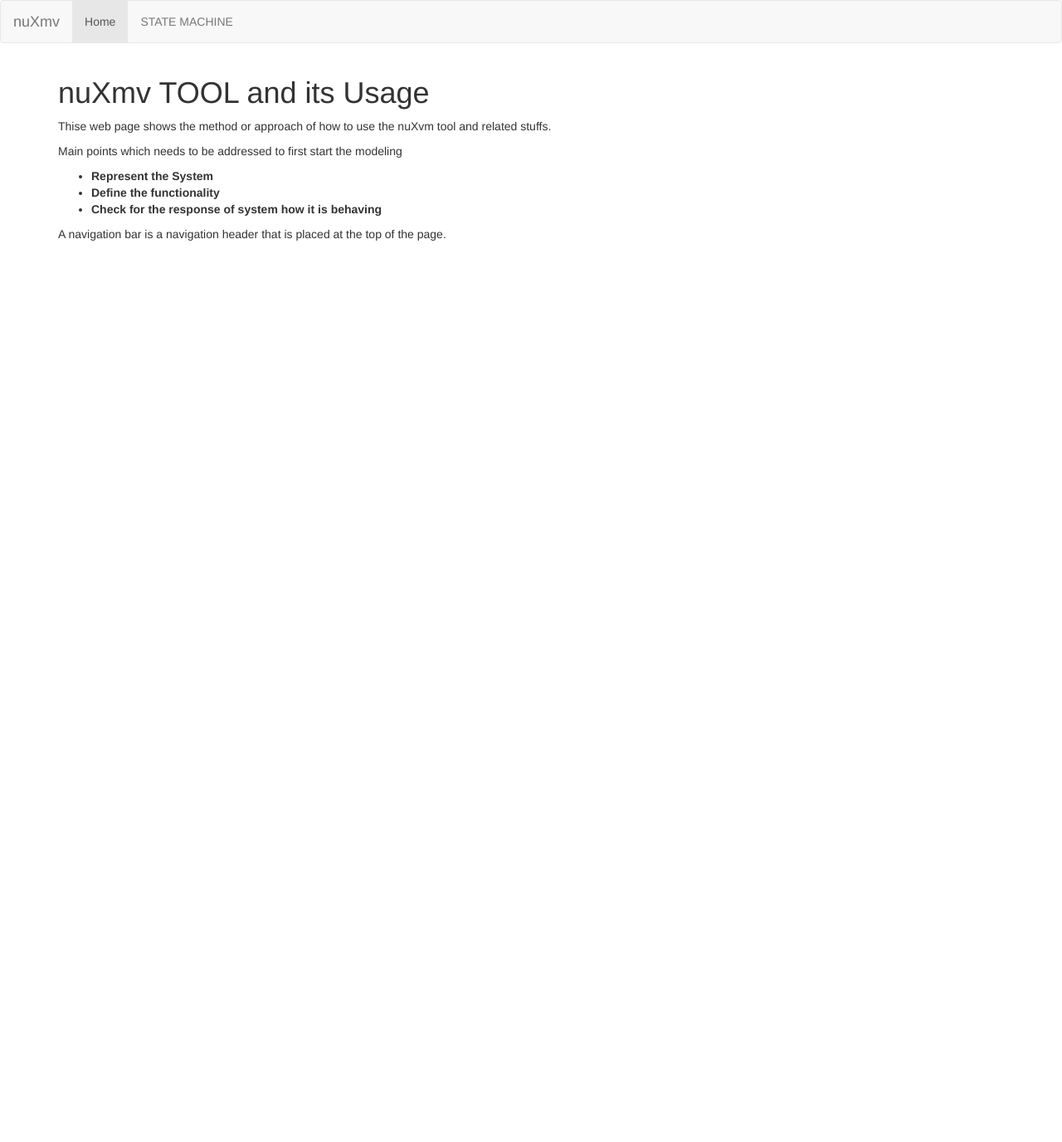
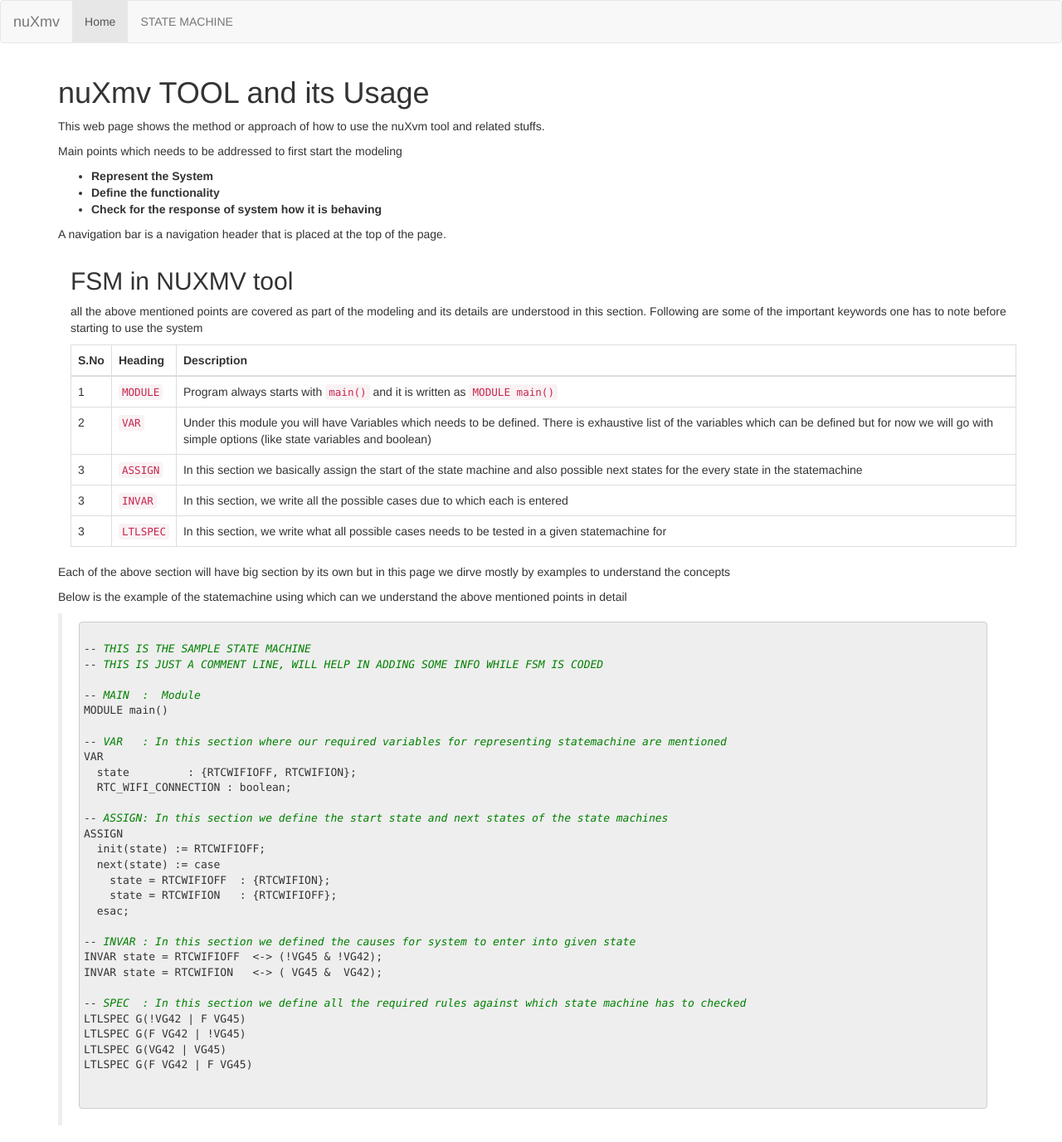
Before and after one commit to viswanath27/modelchecker, a Flask app: page / in a window 1280 px wide. Shown: the whole page at 83% size. Before the commit the page ends 290 px from the top, so only its background shows below. Run offline with Flask 2, Linux system fonts and the light colour scheme; some libraries are stand-ins or nearby versions.

Commit message:
added more information to the site

```diff
--- a/app.py
+++ b/app.py
@@ -9,8 +9,8 @@ app = Flask(__name__)
 app.config['SECRET_KEY'] = '16e562d5ee25333ffd3e53f3c879a125'
 
 @app.route('/')
-def start():
-    return render_template("info.html")
+def home():
+    return render_template("home.html")
 
 def process_kill():
     time.sleep(2)
--- /dev/null
+++ b/templates/home.html
@@ -0,0 +1,95 @@
+{% extends "layout.html" %}
+
+{% block content %}
+
+<h1> nuXmv TOOL and its Usage </h1>
+<p>This web page shows the method or approach of how to use the nuXvm tool and related stuffs.</p>
+<p>Main points which needs to be addressed to first start the modeling </p>
+<ul>
+	<li><b>Represent the System</b></li>
+	<li><b>Define the functionality</b></li>
+	<li><b>Check for the response of system how it is behaving </b></li>
+</ul>
+  <p>A navigation bar is a navigation header that is placed at the top of the page.</p>
+
+
+<div class="container">
+  <h2>FSM in NUXMV tool</h2>
+  <p>all the above mentioned points are covered as part of the modeling and its details are understood in this section. Following are some of the important keywords one has to note before starting to use the system</p>
+  <table class="table table-bordered">
+    <thead>
+      <tr>
+        <th>S.No</th>
+        <th>Heading</th>
+        <th>Description</th>
+      </tr>
+    </thead>
+    <tbody>
+      <tr>
+        <td>1</td>
+        <td><code>MODULE</code></td>
+        <td>Program always starts with <code> main()</code> and it is written as  <code> MODULE main()</code></td>
+      </tr>
+      <tr>
+        <td>2</td>
+        <td><code>VAR</code></td>
+        <td>Under this module you will have Variables which needs to be defined. There is exhaustive list of the variables which can be defined but for now we will go with simple options (like state variables and boolean)</td>
+      </tr>
+      <tr>
+        <td>3</td>
+        <td><code>ASSIGN</code></td>
+        <td>In this section we basically assign the start of the state machine and also possible next states for the every state in the statemachine </td>
+      </tr>
+      <tr>
+        <td>3</td>
+        <td><code>INVAR</code></td>
+        <td>In this section, we write all the possible cases due to which each is entered</td>
+      </tr>
+      <tr>
+        <td>3</td>
+        <td><code>LTLSPEC</code></td>
+        <td>In this section, we write what all possible cases needs to be tested in a given statemachine for </td>
+      </tr>
+    </tbody>
+  </table>
+</div>
+<p>Each of the above section will have big section by its own but in this page we dirve mostly by examples to understand the concepts </p>
+
+<p> Below is the example of the statemachine using which can we understand the above mentioned points in detail </p>
+
+<blockquote>
+  <pre>
+    <code>
+-- <font color="green"><i>THIS IS THE SAMPLE STATE MACHINE </i></font>
+-- <font color="green"><i>THIS IS JUST A COMMENT LINE, WILL HELP IN ADDING SOME INFO WHILE FSM IS CODED</i></font>
+
+-- <font color="green"><i>MAIN  :  Module</i></font>
+MODULE main()
+
+-- <font color="green"><i>VAR   : In this section where our required variables for representing statemachine are mentioned</i></font>
+VAR
+  state         : {RTCWIFIOFF, RTCWIFION};
+  RTC_WIFI_CONNECTION : boolean;
+
+-- <font color="green"><i>ASSIGN: In this section we define the start state and next states of the state machines</i></font>
+ASSIGN
+  init(state) := RTCWIFIOFF;
+  next(state) := case
+    state = RTCWIFIOFF  : {RTCWIFION};
+    state = RTCWIFION   : {RTCWIFIOFF};
+  esac;
+
+-- <font color="green"><i>INVAR : In this section we defined the causes for system to enter into given state</i></font>
+INVAR state = RTCWIFIOFF  <-> (!VG45 & !VG42);
+INVAR state = RTCWIFION   <-> ( VG45 &  VG42);
+
+-- <font color="green"><i>SPEC  : In this section we define all the required rules against which state machine has to checked </i></font>
+LTLSPEC G(!VG42 | F VG45)
+LTLSPEC G(F VG42 | !VG45)
+LTLSPEC G(VG42 | VG45)
+LTLSPEC G(F VG42 | F VG45)
+    </code>
+  </pre>
+</blockquote>
+
+{% endblock %}
--- a/templates/info.html
+++ /dev/null
@@ -1,15 +0,0 @@
-{% extends "layout.html" %}
-
-{% block content %}
-
-<h1> nuXmv TOOL and its Usage </h1>
-<p>Thise web page shows the method or approach of how to use the nuXvm tool and related stuffs.</p>
-<p>Main points which needs to be addressed to first start the modeling </p>
-<ul>
-	<li><b>Represent the System</b></li>
-	<li><b>Define the functionality</b></li>
-	<li><b>Check for the response of system how it is behaving </b></li>
-</ul>
-  <p>A navigation bar is a navigation header that is placed at the top of the page.</p>
-
-{% endblock %}
--- a/templates/layout.html
+++ b/templates/layout.html
@@ -17,7 +17,7 @@
       <a class="navbar-brand" href="#">nuXmv</a>
     </div>
     <ul class="nav navbar-nav">
-      <li class="active"><a href="{{url_for('start')}}">Home</a></li>
+      <li class="active"><a href="{{url_for('home')}}">Home</a></li>
       <li><a href="{{url_for('usb_power')}}"> STATE MACHINE</a></li>
 
     </ul>
```
Also changed, not shown: static/css/main.css (line endings or trailing spaces).
